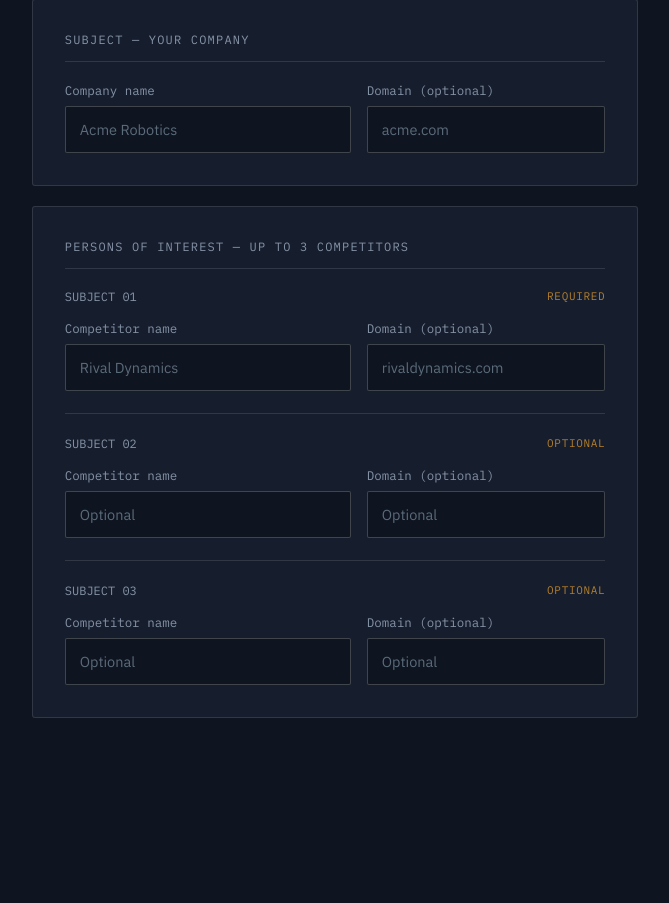
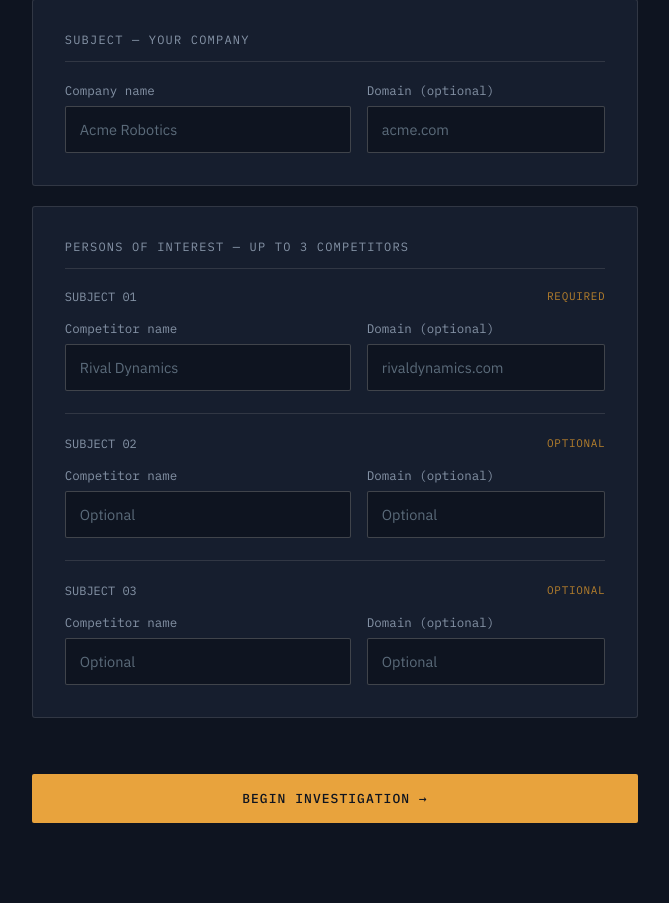
Before and after one commit to prathameshkshirsagar532-hue/competitor-intel, a Flask app: page /form in a window 1280 px wide. Shown: the part 335-1238 px from the top of the page, without its empty margins (305-974 px from the left). Before the commit the page ends 1053 px from the top, so only its background shows below. Run offline with Flask 3, Linux system fonts and the light colour scheme.

Commit message:
Add submit button to form
Added a submit button to the form for initiating investigations.

```diff
--- a/templates/form.html
+++ b/templates/form.html
@@ -92,9 +92,13 @@
         </div>
       </div>
 
-     <div class="form-error mono" id="form-error"></div>
+<div class="form-error mono" id="form-error"></div>
 
-<div class="recent-cases" id="recent-cases-section" style="display:none;">
+      <button type="submit" class="btn-primary btn-block">Begin investigation →</button>
+    </form>
+  </div>
+
+  <div class="recent-cases" id="recent-cases-section" style="display:none;">
     <div class="recent-cases-title mono">Recent cases</div>
     <div id="recent-cases-list"></div>
 </div>
```
